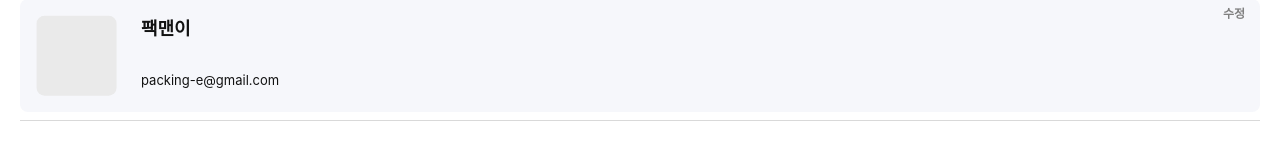
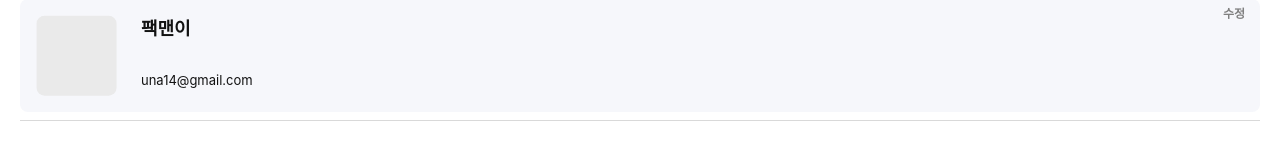
Before and after one commit to Team-Packman/Packman-Client, a Next.js app: page /edit-profile in a window 1280 px wide. Shown: the part 149-302 px from the top of the page. Built offline with nearby package versions, Linux system fonts and the light colour scheme.

Commit message:
feat/#25 : user data get API 연결

```diff
--- a/pages/edit-profile.tsx
+++ b/pages/edit-profile.tsx
@@ -6,9 +6,17 @@ import { packmanColors } from '../styles/color';
 import iToggleOff from '../public/assets/svg/iToggleOff.svg';
 import iToggleOn from '../public/assets/svg/iToggleOn.svg';
 import { useState } from 'react';
+import useAPI from '../utils/hooks/useAPI';
+import { useQuery } from 'react-query';
 
 function EditProfile() {
   const [toggle, setToggle] = useState(false);
+  const getUserInfo = useAPI((api) => api.user.getUserInfo);
+  const { data } = useQuery('user', () => getUserInfo());
+
+  if (!data) return null;
+
+  const { id, nickname, email, profileImageId } = data.data;
 
   return (
     <StyledRoot>
@@ -20,8 +28,8 @@ function EditProfile() {
         <StyledProfile>
           <Image alt="프로필 이미지" src={tempBox} />
           <div>
-            <h1>팩맨이</h1>
-            <p>packing-e@gmail.com</p>
+            <h1>{nickname}</h1>
+            <p>{email}</p>
           </div>
         </StyledProfile>
         <div style={{ borderBottom: `1px solid ${packmanColors.gray}`, width: '100%' }}></div>
```
Also changed, not shown: 1 other file (tests, documents, lock files or other folders).
